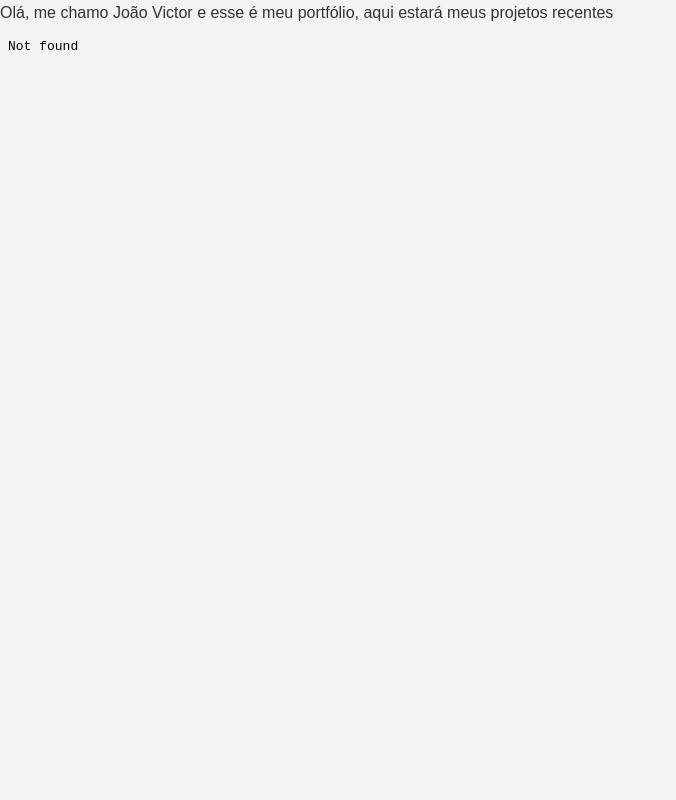
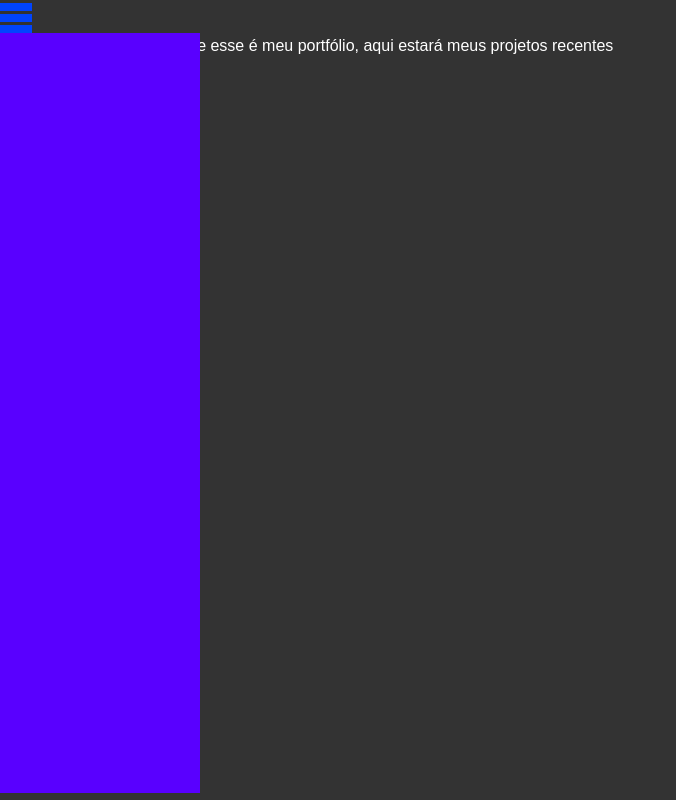
Before and after one commit to jotave-jpeg/repositorio, a plain HTML site: page index.html in a window 1280 px wide. Shown: the whole page, without its empty margins (0-676 px from the left). Drawn offline with Linux system fonts and the light colour scheme.

Commit message:
starting make a burger menu
i have class tomorrow

```diff
--- a/index.html
+++ b/index.html
@@ -12,25 +12,73 @@
         }
         body {
             font-family: Arial, sans-serif;
-            background-color: #f4f4f4;
-            color: #333;
+            background-color: #333;
+            color: #fff;
             line-height: 1.6;
             align-items: center;
             justify-content: center;
         }
         @keyframes slidein{
-            from {
+            100% {
+                transform: translateX(0%);
+            }
+            0% {
                 transform: translateX(-100%);
             }
-            to {
-                transform: translateX(0);
+        }
+        @keyframes slideout{
+            100% {
+                transform: translateX(-100%);
             }
+            0% {
+                transform: translateX(0%);
+            }
+        }
+        div#menu {
+           width: 30px;
+           height: 30px;
+           background-color: rgba(255, 0, 0, 0);
+           cursor: pointer;
+        }
+        div#smenu {
+            width: 200px;
+            height: 95vh;
+            background-color: #5900ff;
+            animation: slidein 0.5s forwards;
+            position: absolute;
+        }
+        div.cilindro {
+            width: 32px;
+            height: 8px;
+            background-color: rgb(0, 68, 255);
+            margin: 3px 0px;
         }
     </style>
 </head>
 <body>
-    <audio src="media/[no copyright music] 'In Dreamland ' background music.mp3" loop="true" autoplay="autoplay"></audio>
-    <p>Olá, me chamo João Victor e esse é meu portfólio, aqui estará meus projetos recentes</p>
-    <iframe src="nao tem" frameborder="0" width="600px" height="400px">Video contendo minha introdução <i>sem video por enquanto</i></iframe>
+     <div id="menu" onclick="clique()">
+        <div class="cilindro"></div>
+        <div class="cilindro"></div>
+        <div class="cilindro"></div>
+     </div>
+     <div id="smenu"></div>
+    <main>
+        <p>Olá, me chamo João Victor e esse é meu portfólio, aqui estará meus projetos recentes</p>
+    </main>
+    <script>
+        function clique() {
+            var smenu = document.getElementById("smenu");
+            var menu = document.getElementById("menu");
+            if (smenu.style.display === "none" || smenu.style.display === "") {
+               smenu.style.animation = "slidein 0.5s forwards";
+               smenu.style.display = "block";
+            } else {
+               smenu.style.animation = "slideout 0.5s forwards";
+                setTimeout(function() {
+                     smenu.style.display = "none";
+                }, 500); // Wait for the animation to finish before hiding the element
+            }
+        }
+    </script>
 </body>
 </html>
```
